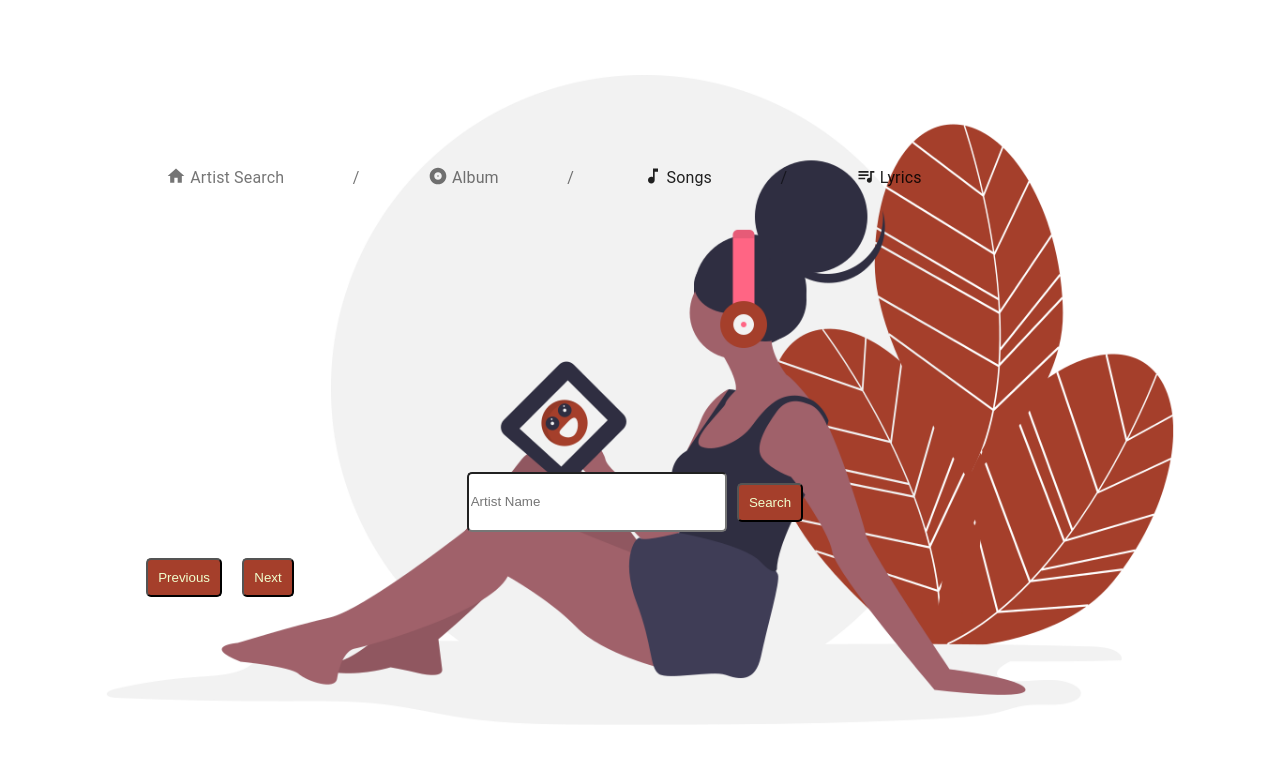
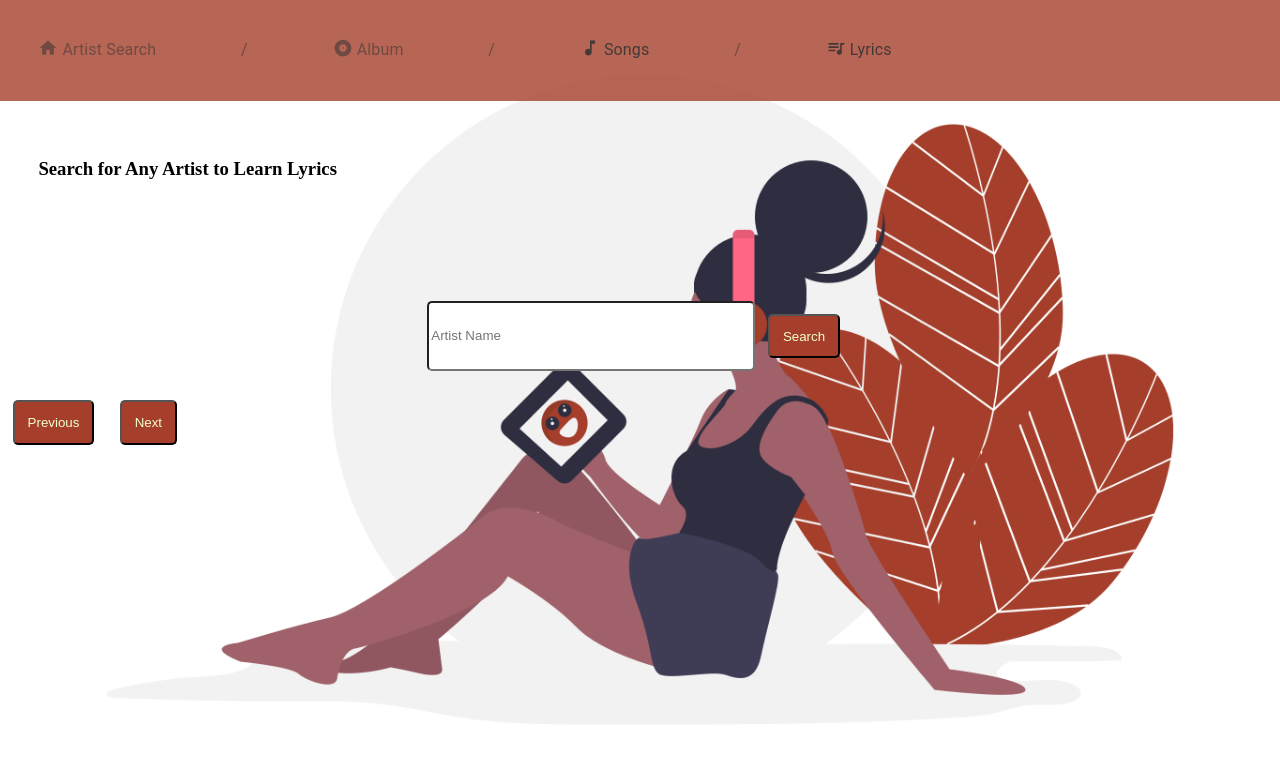
Before and after one commit to samSterns/lyricus-, a React app: page / in a window 1280 px wide. Shown: the top 762 px of the page. Built offline with nearby package versions, Linux system fonts and the light colour scheme.

Commit message:
header looks good

```diff
--- a/src/components/App.js
+++ b/src/components/App.js
@@ -5,9 +5,12 @@ import { BrowserRouter as Router, Route } from 'react-router-dom';
 import ArtistView from './ArtistView';
 import AlbumView from './AlbumView';
 import SongView from './SongView';
+import Header from '../components/Header';
 
 export default function App() {
   return (
+    <>
+      <Header />
       <Router>
 
         <Route exact path='/' component={SearchView} />
@@ -15,5 +18,6 @@ export default function App() {
         <Route path='/album/:name/:id' component={AlbumView} />
         <Route path='/song/:name/:title' component={SongView} />
       </Router>
+    </>
   );
 }
--- a/src/components/Breadcrumb.js
+++ b/src/components/Breadcrumb.js
@@ -37,8 +37,7 @@ export default function IconBreadcrumbs() {
         color="inherit"
         href="/getting-started/installation/"
         onClick={handleClick}
-        className={classes.link}
-      >
+        className={classes.link} >
         <AlbumIcon className={classes.icon} />
         Album
       </Link>
--- /dev/null
+++ b/src/components/Header.css
@@ -0,0 +1,6 @@
+.Title {
+
+    width: 100%;
+    background-color: #A53F2B;
+    opacity: .8;
+}
--- a/src/components/Header.js
+++ b/src/components/Header.js
@@ -1,9 +1,10 @@
 import React from 'react';
 import IconBreadcrumbs from '../components/Breadcrumb';
+import styles from '../components/Header.css';
 
 const Header = () => {
   return (
-    <header>
+    <header className={styles.Title}>
       <IconBreadcrumbs />
     </header>
   );
--- a/src/components/SearchView.js
+++ b/src/components/SearchView.js
@@ -3,7 +3,7 @@ import PropTypes from 'prop-types';
 import useSearch from '../hooks/useSearch';
 import { Link } from 'react-router-dom';
 import styles from '../components/SearchViewStyle.css';
-import Header from '../components/Header';
+// import Header from '../components/Header';
 
 const SearchView = ({ value }) => {
 
@@ -23,7 +23,8 @@ const SearchView = ({ value }) => {
 
   return (
     <>
-       <Header />
+
+      <h3>Search for Any Artist to Learn Lyrics</h3>
       <form className={styles.Form} onSubmit={() => search(searchTerm)} >
         <input type='text' value={value} onChange={(event) => setSearch(event.target.value)} placeholder='Artist Name'></input>
         <button>Search</button>
--- a/src/components/SearchViewStyle.css
+++ b/src/components/SearchViewStyle.css
@@ -1,7 +1,7 @@
 Form {
     display: flex;
     justify-content: center;
-    padding-top: 25%;
+    padding-top: 5%;
     font-size: 100%;
     font-family: -apple-system, BlinkMacSystemFont, 'Segoe UI', Roboto, Oxygen, Ubuntu, Cantarell, 'Open Sans', 'Helvetica Neue', sans-serif;
 
@@ -24,13 +24,17 @@ Form {
 
 }
 
+h3 {
+    color: #rgb(63,61,85);
+}
+
 body {
     background-image: url('/src/assets/Music.png');
     background-repeat: no-repeat;
     background-position: center center;
     background-size: cover;
     background-attachment: fixed;
-    padding:10%;
+    margin: 0;
 }
 
 .pageButton {
```
Lines whose indentation alone changed are shown as unchanged.
